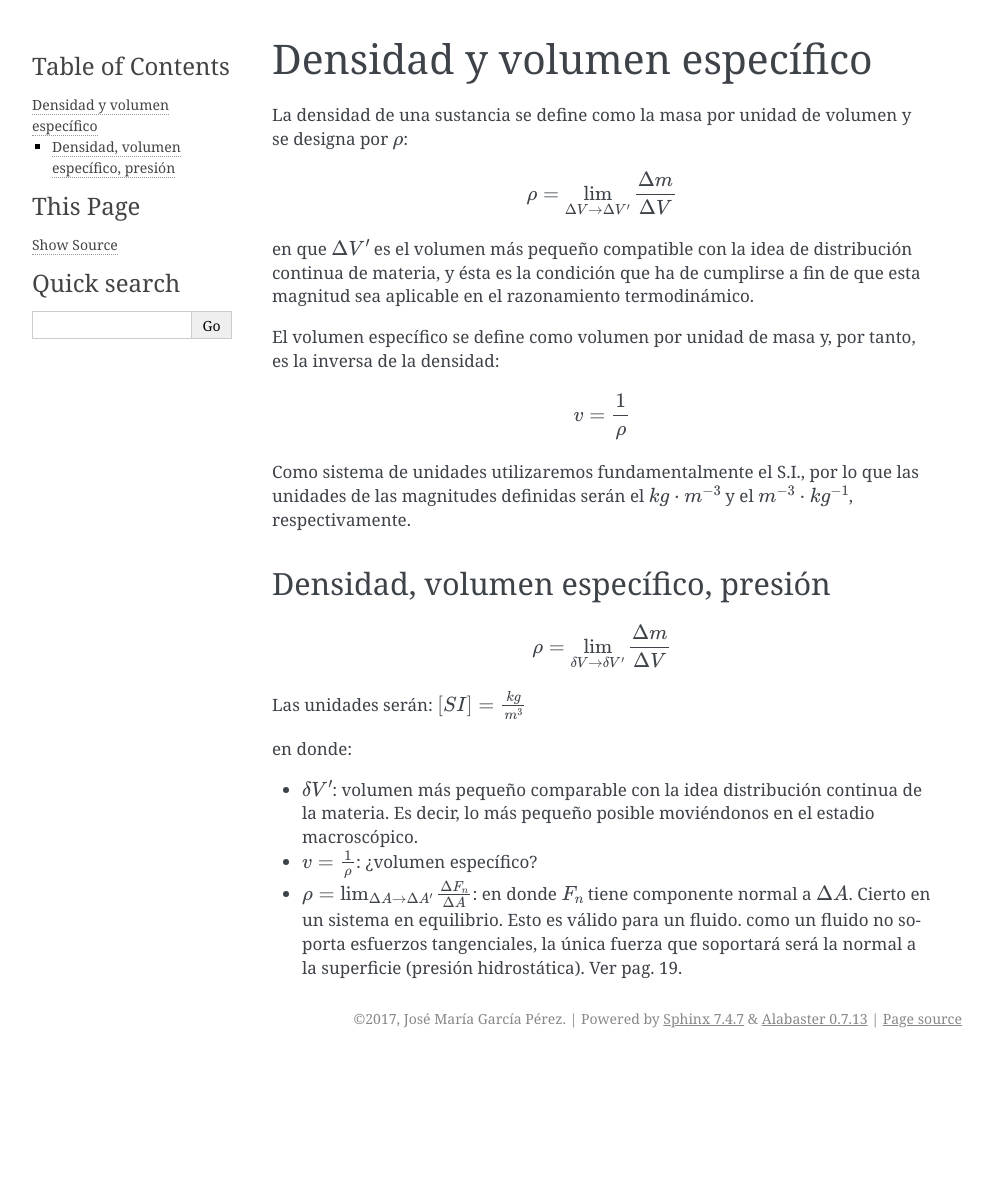
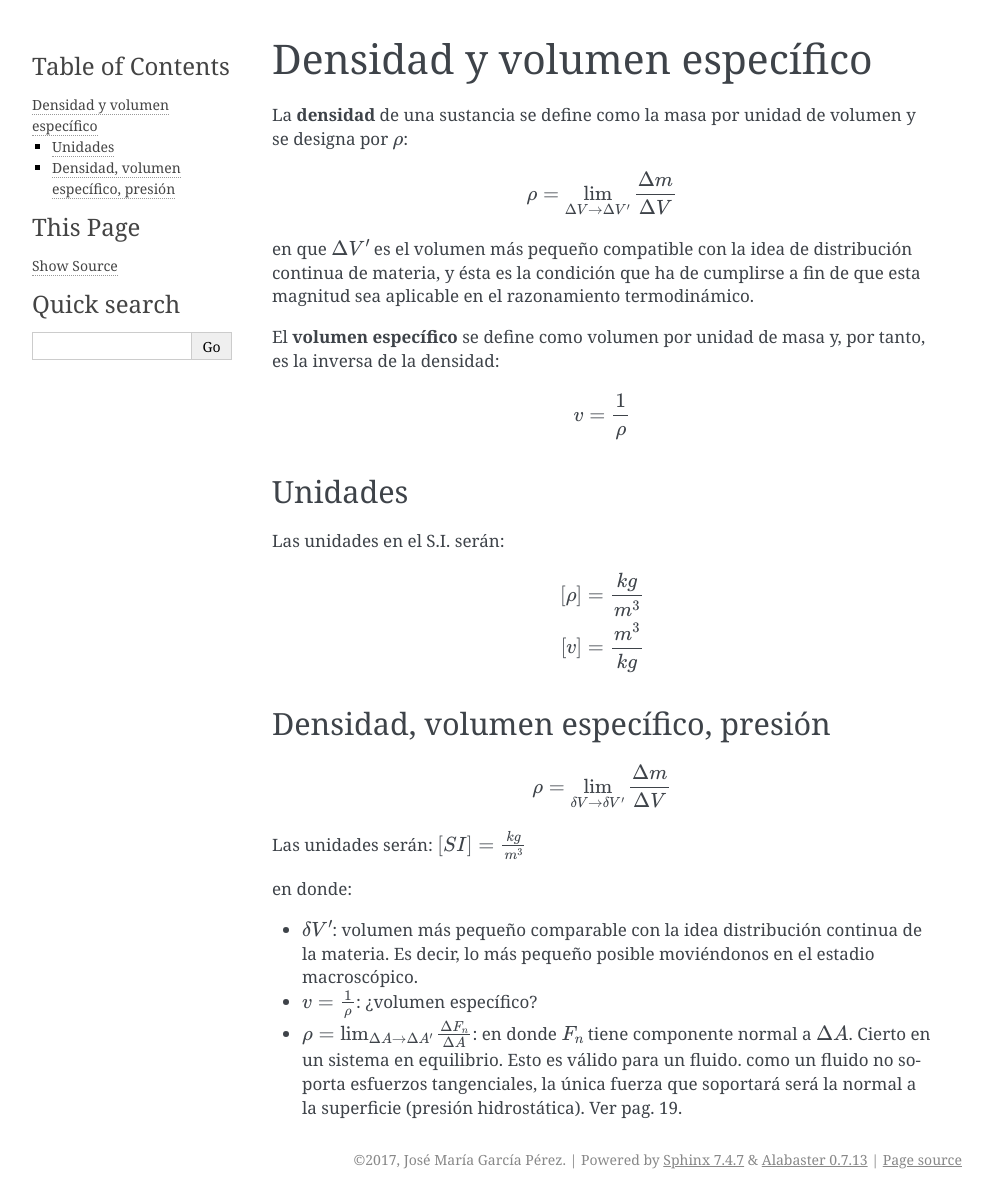
Before and after one commit to mantielero/termodinamica, a Sphinx documentation site: the page built from source/introduccion_densidad.rst, in a window 1280 px wide. Shown: the whole page, without its empty margins (148-1140 px from the left). Built offline with Sphinx 7.4.7, drawn with Linux system fonts in a browser that asks for light colours; pages that are not in the unit, such as notebooks, are missing from menus; before the commit the page ends 1058 px from its top, so only the background shows below that.

Commit message:
Update introduccion_densidad.rst

```diff
--- a/source/introduccion_densidad.rst
+++ b/source/introduccion_densidad.rst
@@ -2,7 +2,7 @@ Densidad y volumen específico
 =============================
 
 
-La densidad de una sustancia se define como la masa por unidad de volumen y se designa
+La **densidad** de una sustancia se define como la masa por unidad de volumen y se designa
 por :math:`\rho`:
 
 .. math::
@@ -11,13 +11,23 @@ por :math:`\rho`:
 
 en que :math:`\Delta V'` es el volumen más pequeño compatible con la idea de distribución continua de materia, y ésta es la condición que ha de cumplirse a fin de que esta magnitud sea aplicable en el razonamiento termodinámico.
 
-El volumen específico se define como volumen por unidad de masa y, por tanto, es la inversa de la densidad:
+El **volumen específico** se define como volumen por unidad de masa y, por tanto, es la inversa de la densidad:
 
 .. math::
 
    v = \frac{1}{\rho}
 
-Como sistema de unidades utilizaremos fundamentalmente el S.I., por lo que las unidades de las magnitudes definidas serán el :math:`kg \cdot m^{-3}` y el :math:`m^{-3} \cdot kg^{-1}`, respectivamente.
+Unidades
+--------
+
+Las unidades en el S.I. serán:
+
+.. math::
+
+   [\rho] = \frac{kg}{m^3} \\
+   [v] = \frac{m^3}{kg}
+
+
 
 
 Densidad, volumen específico, presión
```
